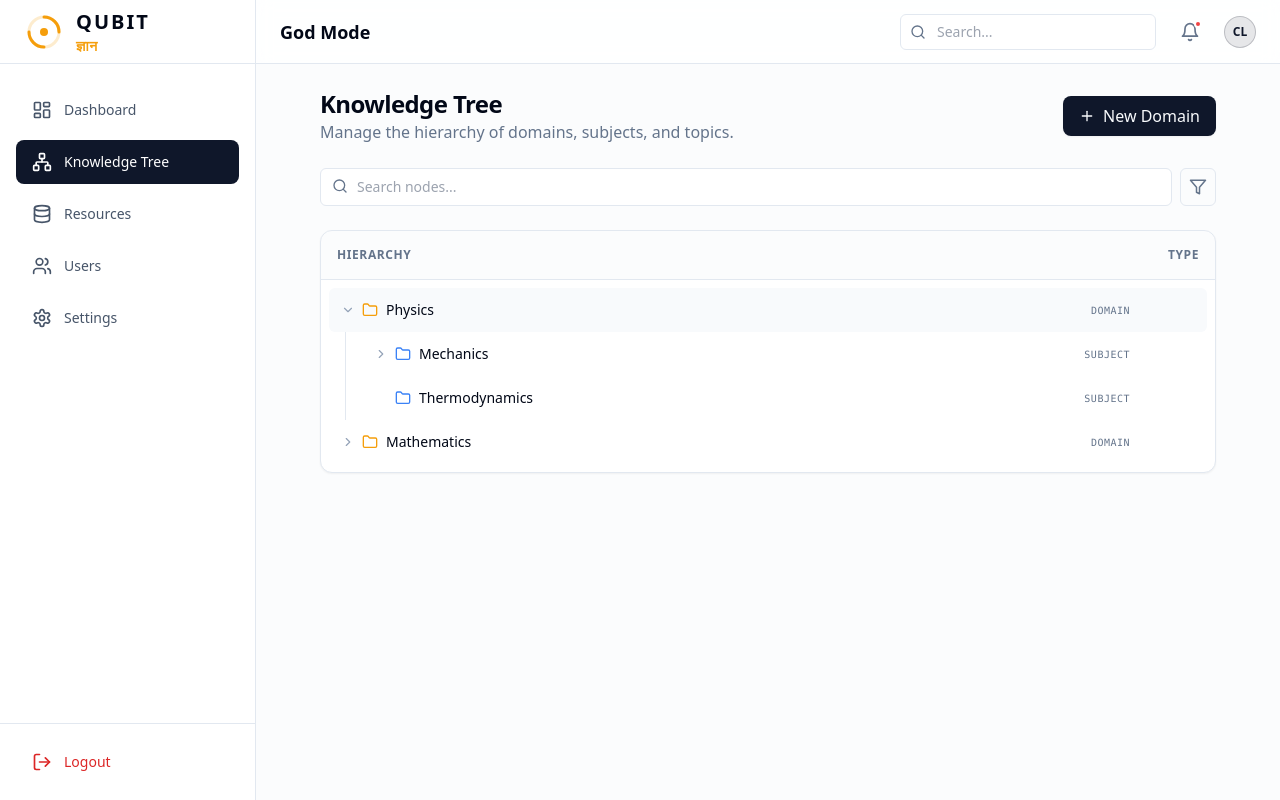
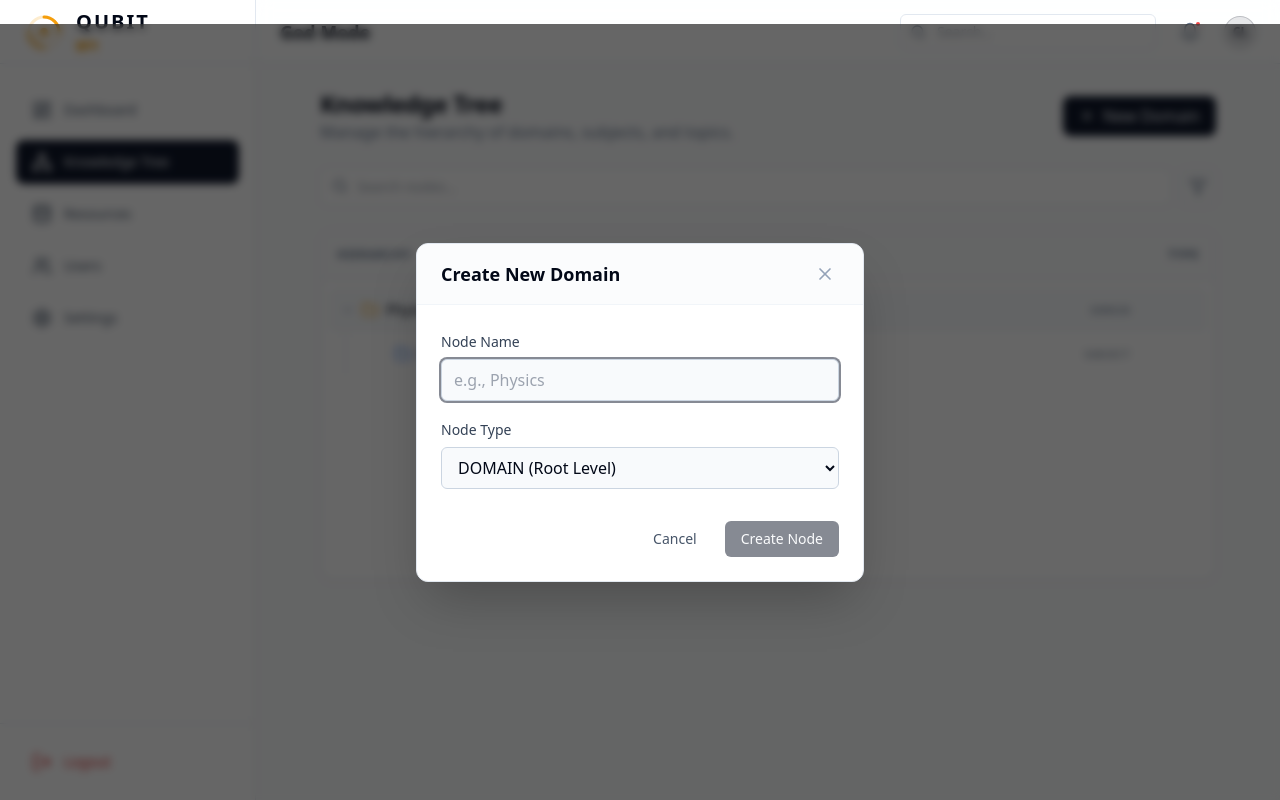
Before and after one commit to cmlowerence/qubitgyan-admin, a Next.js app: page /admin/tree in a window 1280 px wide. Both pictures are taken after a click on the button "New Domain". Built offline with nearby package versions, Linux system fonts and the light colour scheme.

Commit message:
creating node modal

```diff
--- a/src/app/admin/tree/page.tsx
+++ b/src/app/admin/tree/page.tsx
@@ -3,36 +3,36 @@
 import React, { useState } from 'react';
 import { Plus, Search, Filter } from 'lucide-react';
 import { TreeNode } from '@/components/tree/TreeNode';
-import { KnowledgeNode } from '@/types/tree';
+import { CreateNodeModal } from '@/components/tree/CreateNodeModal'; // Import Modal
+import { KnowledgeNode, NodeType, CreateNodePayload } from '@/types/tree';
 
-// MOCK DATA: We will replace this with API calls later
+// Helper to determine next type
+const getChildType = (parentType: NodeType): NodeType => {
+  if (parentType === 'DOMAIN') return 'SUBJECT';
+  if (parentType === 'SUBJECT') return 'SECTION';
+  return 'TOPIC';
+};
+
 const INITIAL_DATA: KnowledgeNode[] = [
   {
     id: 1, name: 'Physics', node_type: 'DOMAIN', parent: null,
     children: [
       {
         id: 2, name: 'Mechanics', node_type: 'SUBJECT', parent: 1,
-        children: [
-          { id: 3, name: 'Kinematics', node_type: 'SECTION', parent: 2, children: [] },
-          { id: 4, name: 'Dynamics', node_type: 'SECTION', parent: 2, children: [] }
-        ]
-      },
-      { id: 5, name: 'Thermodynamics', node_type: 'SUBJECT', parent: 1, children: [] }
-    ]
-  },
-  {
-    id: 10, name: 'Mathematics', node_type: 'DOMAIN', parent: null,
-    children: [
-      { id: 11, name: 'Calculus', node_type: 'SUBJECT', parent: 10, children: [] }
+        children: []
+      }
     ]
   }
 ];
 
 export default function TreeEditorPage() {
   const [data, setData] = useState<KnowledgeNode[]>(INITIAL_DATA);
-  const [expanded, setExpanded] = useState<Set<number>>(new Set([1])); // Default expand Physics
+  const [expanded, setExpanded] = useState<Set<number>>(new Set([1]));
 
-  // Toggle Collapse/Expand
+  // Modal State
+  const [isModalOpen, setIsModalOpen] = useState(false);
+  const [activeParent, setActiveParent] = useState<{id: number, name: string, type: NodeType} | null>(null);
+
   const toggleNode = (id: number) => {
     const next = new Set(expanded);
     if (next.has(id)) next.delete(id);
@@ -40,9 +40,79 @@ export default function TreeEditorPage() {
     setExpanded(next);
   };
 
-  // Dummy Add Function
+  // 1. Open Modal for Root Level (Domain)
+  const handleAddDomain = () => {
+    setActiveParent(null); // No parent = Root
+    setIsModalOpen(true);
+  };
+
+  // 2. Open Modal for Child
   const handleAddChild = (parentId: number) => {
-    alert(`Add child to parent ID: ${parentId}`);
+    // Find the parent node in our data (simple search for mock data)
+    // In real app, you might have a map or search recursively
+    const findNode = (nodes: KnowledgeNode[]): KnowledgeNode | null => {
+      for (const node of nodes) {
+        if (node.id === parentId) return node;
+        if (node.children) {
+          const found = findNode(node.children);
+          if (found) return found;
+        }
+      }
+      return null;
+    };
+
+    const parent = findNode(data);
+    if (parent) {
+      setActiveParent({
+        id: parent.id,
+        name: parent.name,
+        type: parent.node_type
+      });
+      setIsModalOpen(true);
+    }
+  };
+
+  // 3. Handle Form Submit (Mock Logic)
+  const handleCreateNode = async (payload: CreateNodePayload) => {
+    // Simulate API Delay
+    await new Promise(resolve => setTimeout(resolve, 500));
+
+    const newNode: KnowledgeNode = {
+      id: Date.now(), // Fake ID
+      name: payload.name,
+      node_type: payload.node_type,
+      parent: payload.parent || null,
+      children: []
+    };
+
+    // Update State (Complex recursive update for nested nodes)
+    if (!payload.parent) {
+      // Adding a new Root Domain
+      setData([...data, newNode]);
+    } else {
+      // Adding a child deep in the tree
+      const addNodeRecursive = (nodes: KnowledgeNode[]): KnowledgeNode[] => {
+        return nodes.map(node => {
+          if (node.id === payload.parent) {
+            return {
+              ...node,
+              children: [...(node.children || []), newNode]
+            };
+          }
+          if (node.children) {
+            return {
+              ...node,
+              children: addNodeRecursive(node.children)
+            };
+          }
+          return node;
+        });
+      };
+      setData(addNodeRecursive(data));
+
+      // Auto-expand the parent so we see the new child
+      setExpanded(prev => new Set(prev).add(payload.parent!));
+    }
   };
 
   return (
@@ -53,7 +123,10 @@ export default function TreeEditorPage() {
           <h1 className="text-2xl font-bold tracking-tight">Knowledge Tree</h1>
           <p className="text-muted-foreground">Manage the hierarchy of domains, subjects, and topics.</p>
         </div>
-        <button className="flex items-center gap-2 px-4 py-2 bg-primary text-primary-foreground rounded-lg hover:bg-primary/90 transition-colors shadow-sm">
+        <button
+          onClick={handleAddDomain}
+          className="flex items-center gap-2 px-4 py-2 bg-primary text-primary-foreground rounded-lg hover:bg-primary/90 transition-colors shadow-sm"
+        >
           <Plus size={16} />
           <span>New Domain</span>
         </button>
@@ -74,14 +147,14 @@ export default function TreeEditorPage() {
         </button>
       </div>
 
-      {/* The Tree Visualizer */}
+      {/* Tree Visualizer */}
       <div className="border border-border rounded-xl bg-card shadow-sm overflow-hidden">
         <div className="p-4 border-b border-border bg-muted/30 flex justify-between items-center">
           <span className="text-xs font-semibold uppercase text-muted-foreground tracking-wider">Hierarchy</span>
           <span className="text-xs font-semibold uppercase text-muted-foreground tracking-wider hidden sm:block">Type</span>
         </div>
 
-        <div className="p-2">
+        <div className="p-2 min-h-[300px]">
           {data.map((node) => (
             <TreeNode
               key={node.id}
@@ -92,8 +165,23 @@ export default function TreeEditorPage() {
               onAddChild={handleAddChild}
             />
           ))}
+          {data.length === 0 && (
+            <div className="text-center py-10 text-muted-foreground">
+              No nodes found. Start by creating a Domain.
+            </div>
+          )}
         </div>
       </div>
+
+      {/* Modal Injection */}
+      <CreateNodeModal
+        isOpen={isModalOpen}
+        onClose={() => setIsModalOpen(false)}
+        onSubmit={handleCreateNode}
+        parentId={activeParent?.id || null}
+        parentName={activeParent?.name}
+        suggestedType={activeParent ? getChildType(activeParent.type) : 'DOMAIN'}
+      />
     </div>
   );
 }
--- /dev/null
+++ b/src/components/tree/CreateNodeModal.tsx
@@ -0,0 +1,145 @@
+'use client';
+
+import React, { useState, useEffect } from 'react';
+import { X, Loader2 } from 'lucide-react';
+import { NodeType, CreateNodePayload } from '@/types/tree';
+
+interface CreateNodeModalProps {
+  isOpen: boolean;
+  onClose: () => void;
+  onSubmit: (data: CreateNodePayload) => Promise<void>;
+  parentId: number | null;
+  parentName?: string; // To show "Adding child to Physics"
+  suggestedType: NodeType;
+}
+
+export function CreateNodeModal({
+  isOpen,
+  onClose,
+  onSubmit,
+  parentId,
+  parentName,
+  suggestedType
+}: CreateNodeModalProps) {
+  const [name, setName] = useState('');
+  const [type, setType] = useState<NodeType>(suggestedType);
+  const [isSubmitting, setIsSubmitting] = useState(false);
+
+  // Reset form when modal opens
+  useEffect(() => {
+    if (isOpen) {
+      setName('');
+      setType(suggestedType);
+      setIsSubmitting(false);
+    }
+  }, [isOpen, suggestedType]);
+
+  if (!isOpen) return null;
+
+  const handleSubmit = async (e: React.FormEvent) => {
+    e.preventDefault();
+    if (!name.trim()) return;
+
+    setIsSubmitting(true);
+    try {
+      await onSubmit({
+        name,
+        node_type: type,
+        parent: parentId
+      });
+      onClose();
+    } catch (error) {
+      console.error(error);
+      setIsSubmitting(false);
+    }
+  };
+
+  return (
+    <div className="fixed inset-0 z-[200] flex items-center justify-center p-4">
+      {/* Backdrop */}
+      <div
+        className="absolute inset-0 bg-black/60 backdrop-blur-sm"
+        onClick={onClose}
+      />
+
+      {/* Modal Card */}
+      <div className="relative w-full max-w-md bg-white dark:bg-slate-900 rounded-xl shadow-2xl border border-slate-200 dark:border-slate-800 overflow-hidden animate-in fade-in zoom-in duration-200">
+
+        {/* Header */}
+        <div className="px-6 py-4 border-b border-slate-100 dark:border-slate-800 flex justify-between items-center bg-slate-50/50 dark:bg-slate-900/50">
+          <div>
+            <h3 className="font-semibold text-lg">
+              {parentId ? 'Add Child Node' : 'Create New Domain'}
+            </h3>
+            {parentId && (
+              <p className="text-xs text-muted-foreground">
+                Under: <span className="font-medium text-primary">{parentName}</span>
+              </p>
+            )}
+          </div>
+          <button
+            onClick={onClose}
+            className="p-1 text-slate-400 hover:text-slate-600 dark:hover:text-slate-200 rounded-full hover:bg-slate-100 dark:hover:bg-slate-800"
+          >
+            <X size={20} />
+          </button>
+        </div>
+
+        {/* Form */}
+        <form onSubmit={handleSubmit} className="p-6 space-y-4">
+
+          {/* Name Input */}
+          <div className="space-y-1.5">
+            <label className="text-sm font-medium text-slate-700 dark:text-slate-300">
+              Node Name
+            </label>
+            <input
+              type="text"
+              value={name}
+              onChange={(e) => setName(e.target.value)}
+              placeholder={parentId ? "e.g., Kinematics" : "e.g., Physics"}
+              className="w-full px-3 py-2 bg-slate-50 dark:bg-slate-950 border border-slate-300 dark:border-slate-800 rounded-md focus:outline-none focus:ring-2 focus:ring-primary/50"
+              autoFocus
+            />
+          </div>
+
+          {/* Type Selection */}
+          <div className="space-y-1.5">
+            <label className="text-sm font-medium text-slate-700 dark:text-slate-300">
+              Node Type
+            </label>
+            <select
+              value={type}
+              onChange={(e) => setType(e.target.value as NodeType)}
+              className="w-full px-3 py-2 bg-slate-50 dark:bg-slate-950 border border-slate-300 dark:border-slate-800 rounded-md focus:outline-none focus:ring-2 focus:ring-primary/50"
+            >
+              <option value="DOMAIN">DOMAIN (Root Level)</option>
+              <option value="SUBJECT">SUBJECT</option>
+              <option value="SECTION">SECTION (Unit)</option>
+              <option value="TOPIC">TOPIC</option>
+            </select>
+          </div>
+
+          {/* Actions */}
+          <div className="pt-4 flex justify-end gap-3">
+            <button
+              type="button"
+              onClick={onClose}
+              className="px-4 py-2 text-sm font-medium text-slate-600 dark:text-slate-400 hover:bg-slate-100 dark:hover:bg-slate-800 rounded-md transition-colors"
+            >
+              Cancel
+            </button>
+            <button
+              type="submit"
+              disabled={isSubmitting || !name.trim()}
+              className="px-4 py-2 text-sm font-medium bg-primary text-primary-foreground rounded-md hover:bg-primary/90 transition-colors disabled:opacity-50 flex items-center gap-2"
+            >
+              {isSubmitting && <Loader2 className="w-4 h-4 animate-spin" />}
+              Create Node
+            </button>
+          </div>
+        </form>
+      </div>
+    </div>
+  );
+}
```
